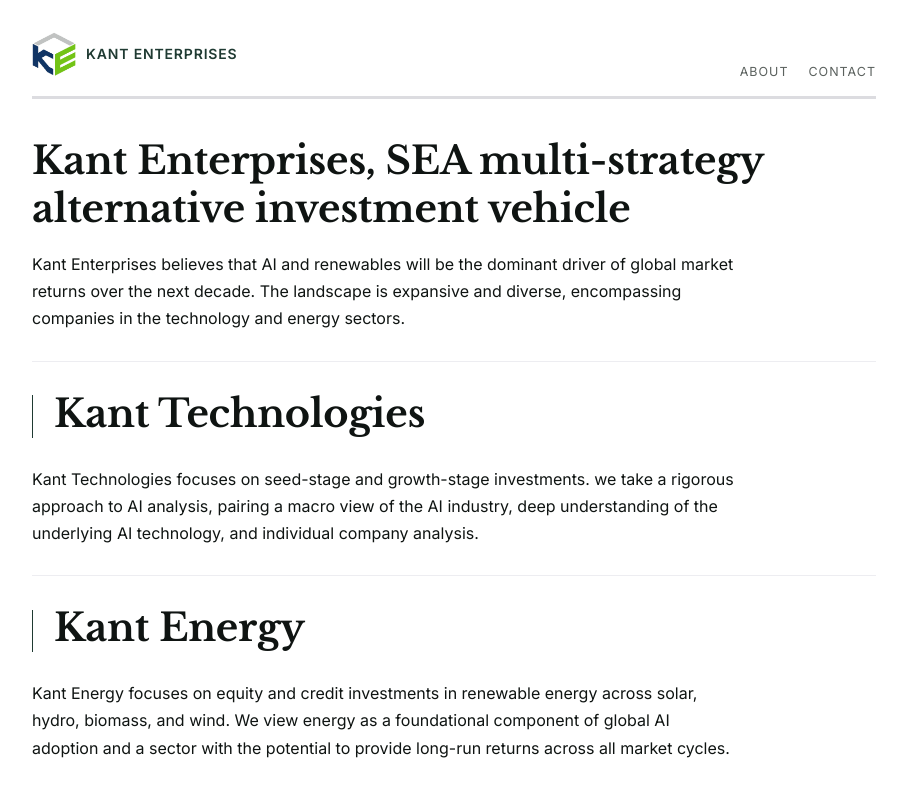
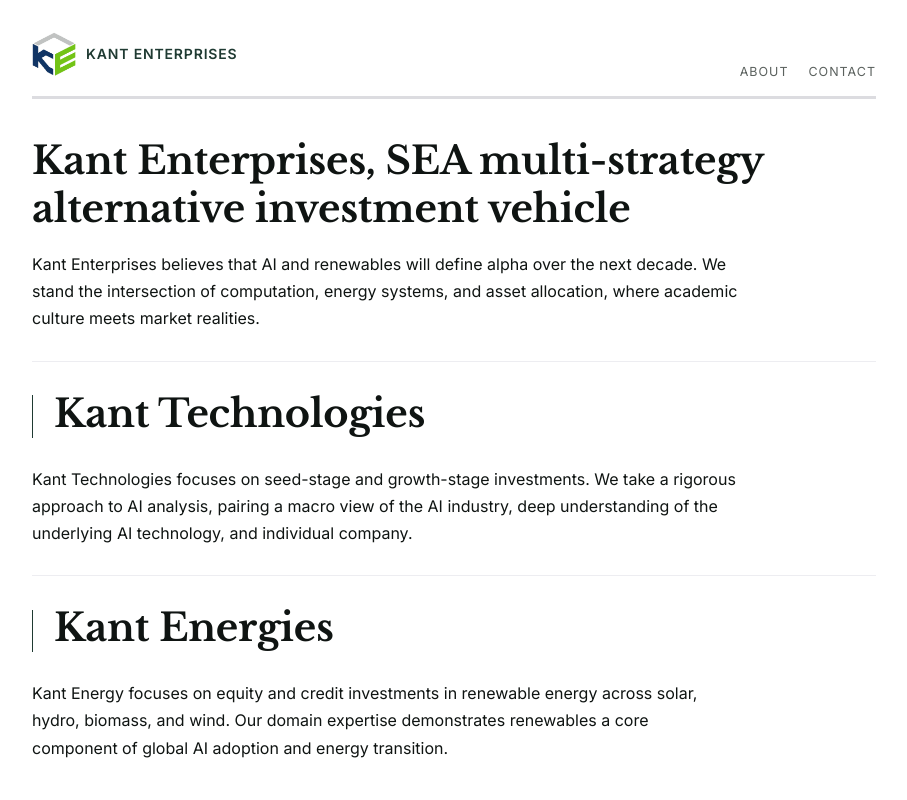
Before and after one commit to kgamer19/kant-enterprise-web, a Next.js app: page / in a window 1280 px wide. Shown: the top 800 px of the page, without its empty margins (186-1093 px from the left). Built offline with nearby package versions, Linux system fonts and the light colour scheme.

Commit message:
Update site content

```diff
--- a/app/about/page.tsx
+++ b/app/about/page.tsx
@@ -4,9 +4,9 @@
       <h1 className="h1">About</h1>
       <p className="p">
         Kant Enterprises Co., Ltd. ("KE") was founded by Kant Tanyawong in December 2025.
-        Mr. Tanyawong has a background in engineering, Mathematics and Finance. His BEng(Hons) projects
-        was on neural networks, solar microgrid systems and self balancing bikes.
-        He previously worked for ($15bn+ AUM) MFC Asset Management before launching Kant Enterprises.
+        Mr. Tanyawong has a background in engineering, Mathematics and Finance.
+        He worked for ($15bn+ AUM) MFC Asset Management before launching Kant Enterprises.
+         Mr. Tanyawong has extensive experience with neural networks and solar microgrid systems.
 
 <br>
 </br>
--- a/app/page.tsx
+++ b/app/page.tsx
@@ -8,9 +8,9 @@
 
 
       <p className="p">
-        Kant Enterprises believes that AI and renewables will be the dominant driver of
-        global market returns over the next decade. The landscape is expansive and diverse, encompassing companies in the
-          technology and energy sectors.
+        Kant Enterprises believes that AI and renewables will define
+         alpha over the next decade.
+         We stand the intersection of computation, energy systems, and asset allocation, where academic culture meets market realities.
       </p>
 <hr className="rule" />
 
@@ -20,26 +20,24 @@
 </h1>
 </div>
       <p className="p">
-        Kant Technologies focuses on seed-stage and growth-stage investments. we take a
+        Kant Technologies focuses on seed-stage and growth-stage investments. We take a
         rigorous approach to AI
          analysis, pairing a macro view of the AI industry, deep
-         understanding of the underlying AI technology, and individual
-         company analysis.
+         understanding of the underlying AI technology, and individual company.
       </p>
 
     <hr className="rule" />
 
   <div className="hero">
       <h1 className="h1">
-  Kant Energy
+  Kant Energies
 </h1>
 </div>
 
 
       <p className="p">
         Kant Energy focuses on equity and credit investments in renewable energy across solar, hydro, biomass, and wind.
-         We view energy as a foundational component of global AI adoption and a sector
-          with the potential to provide long-run returns across all market cycles.
+         Our domain expertise demonstrates renewables a core component of global AI adoption and energy transition.
       </p>
     </>
   );
```
